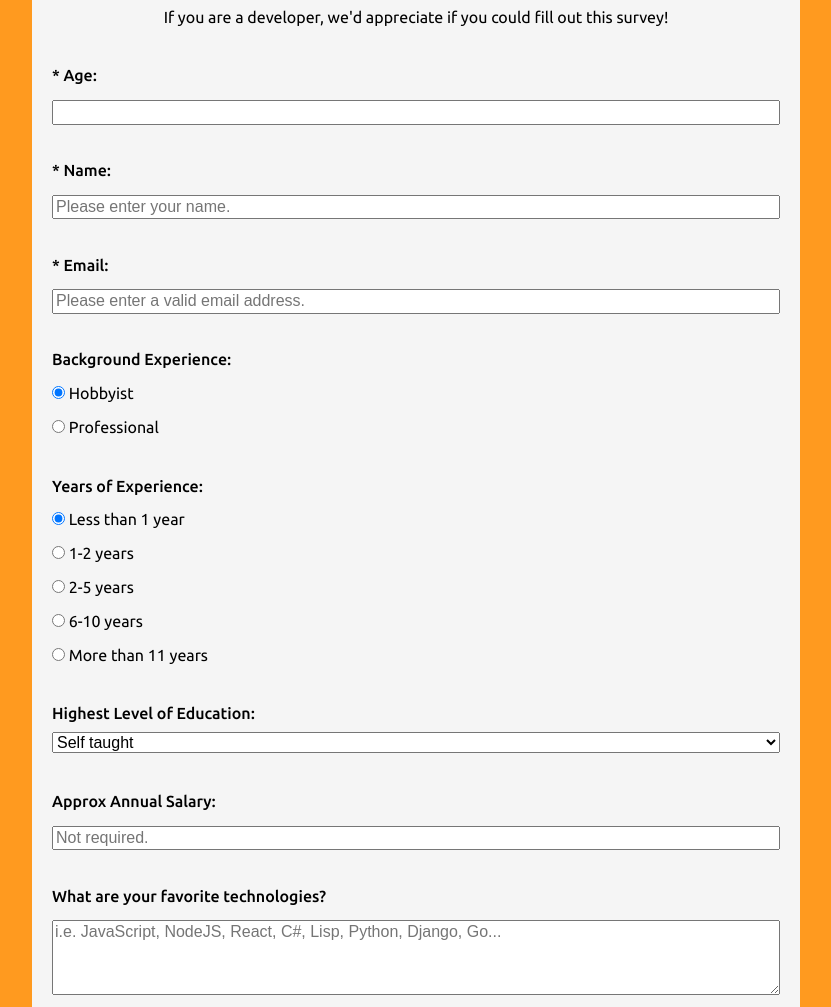
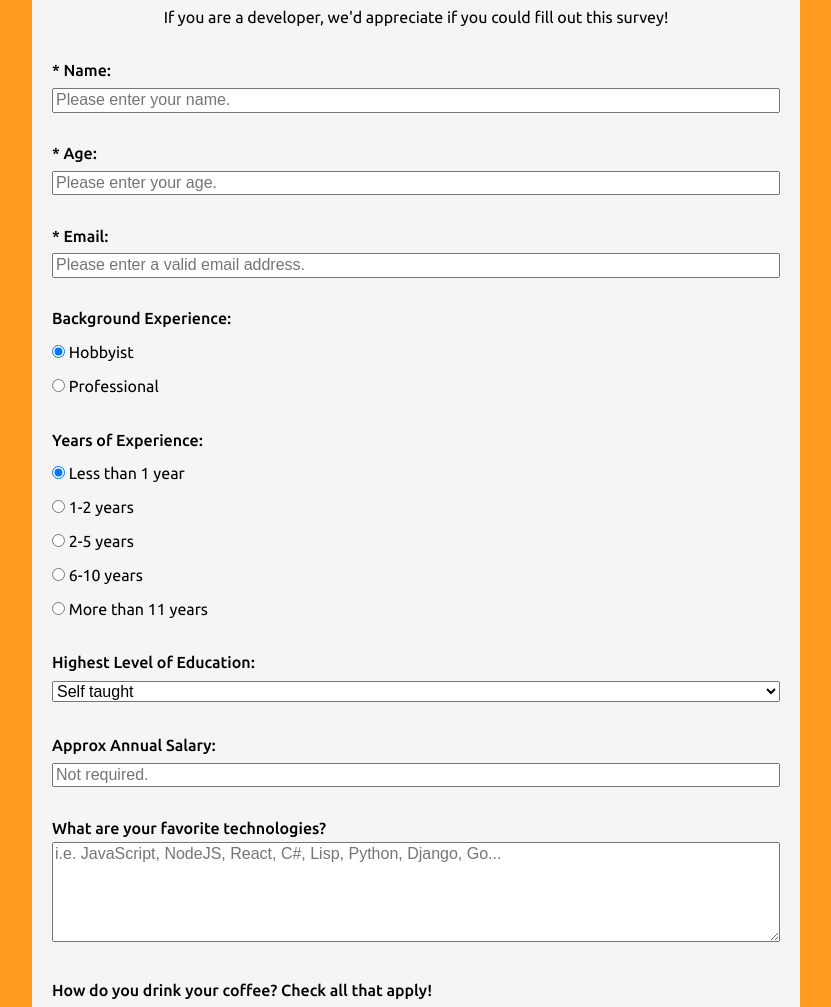
Before and after one commit to ryanjmack/fcc-survey-form, a plain HTML site: page index.html in a window 1280 px wide. Shown: the part 105-1112 px from the top of the page, without its empty margins (224-1055 px from the left). Drawn offline with Linux system fonts and the light colour scheme.

Commit message:
Refactored css

```diff
--- a/css/master.css
+++ b/css/master.css
@@ -26,9 +26,11 @@ main {
 
 main p, #title {
   text-align: center;
+  margin: 0;
 }
 
-form div, main p, #title, .multiple-options, .multiple-options div, .single-option input, .single-option label, .single-option textarea, .single-option select {
+textarea {
+  height: 100px;
   width: 100%;
 }
 
@@ -36,25 +38,18 @@ form div, main p, #title, .multiple-options, .multiple-options div, .single-opti
   font-weight: 500;
 }
 
-.multiple-options, form div {
-  margin-top: 30px;
-}
-
-.multiple-options div, main p {
-  margin: 0;
-}
-
-.buttons, .single-option input, .single-option textarea {
-  margin-top: 10px;
-}
-
-.buttons label{
+.buttons label {
   display: block;
   margin-top: 5px;
 }
 
-.single-option textarea {
-  height: 75px;
+.input, .radio-check-input {
+  margin-top: 25px;
+  width: 100%;
+}
+
+.input > label, .input > input, .input > select, .radio-check-input > div {
+  width: 100%;
 }
 
 #submit {
@@ -70,10 +65,10 @@ form div, main p, #title, .multiple-options, .multiple-options div, .single-opti
 }
 
 #title {
-  margin: 15px 0;
+  margin: 15px;
   font-weight: 600;
 }
 
-@media screen and (min-width: 700px) {
+@media screen and (min-width: 550px) {
 
 }
--- a/index.html
+++ b/index.html
@@ -20,22 +20,22 @@
 
       <form id="survey-form" action="#" method="post">
 
-        <div class="single-option">
-          <label class="bold" for="age-input">* Age: </label>
-          <input type="number" id="age-input" min="14" max="110" required>
-        </div>
-
-        <div class="single-option">
+        <div class="input">
           <label class="bold" for="name-input">* Name: </label>
           <input type="text" id="name-input" placeholder="Please enter your name." required>
         </div>
 
-        <div class="single-option">
+        <div class="input">
+          <label class="bold" for="age-input">* Age: </label>
+          <input type="number" id="age-input" min="14" max="110" placeholder="Please enter your age." required>
+        </div>
+
+        <div class="input">
           <label class="bold" for="email-input">* Email: </label>
           <input type="email" id="email-input" placeholder="Please enter a valid email address." required>
         </div>
 
-        <div class="multiple-options">
+        <div class="radio-check-input">
           <div>
             <label class="bold" for="background">Background Experience: </label>
           </div>
@@ -45,7 +45,7 @@
           </div>
         </div>
 
-        <div class="multiple-options">
+        <div class="radio-check-input">
           <div>
             <label class="bold" id="years-of-experience">Years of Experience: </label>
           </div>
@@ -59,7 +59,7 @@
         </div>
 
 
-        <div class="single-option">
+        <div class="input">
           <label class="bold" for="education-dropdown">Highest Level of Education: </label>
           <select name="dropdown" id="education-dropdown">
             <option value="Self taught">Self taught</option>
@@ -73,17 +73,17 @@
           </select>
         </div>
 
-        <div class="single-option">
+        <div class="input">
           <label class="bold" for="salary-input">Approx Annual Salary: </label>
           <input type="number" id="salary-input" min="0" placeholder="Not required.">
         </div>
 
-        <div class="single-option">
+        <div class="input">
           <label  class="bold" for="technologies-textarea">What are your favorite technologies? </label>
           <textarea id="technologies-textarea" placeholder="i.e. JavaScript, NodeJS, React, C#, Lisp, Python, Django, Go..."></textarea>
         </div>
 
-        <div class="multiple-options">
+        <div class="radio-check-input">
           <div>
             <label class="bold" for="coffee">How do you drink your coffee? Check all that apply!</label>
           </div>
```
